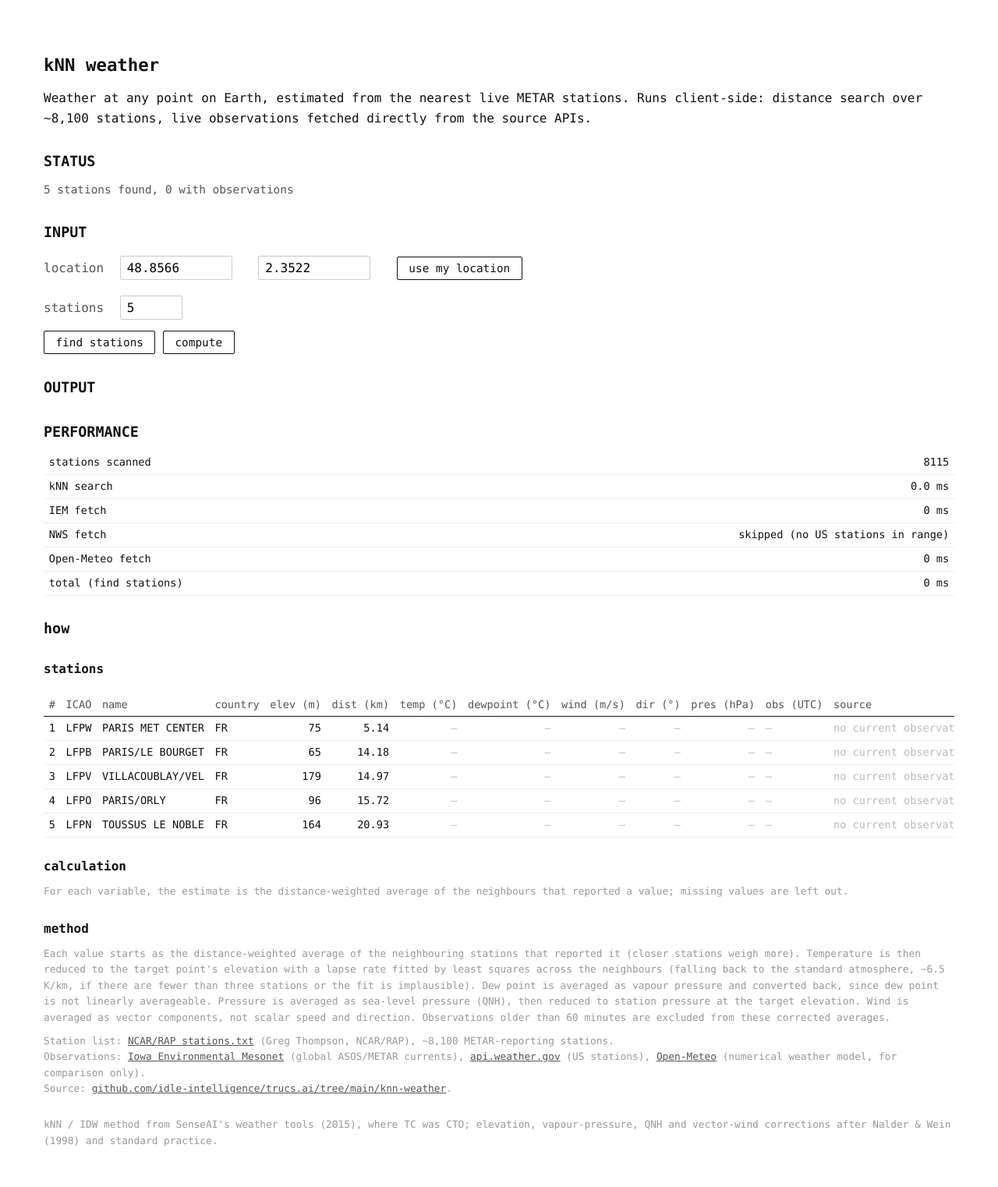
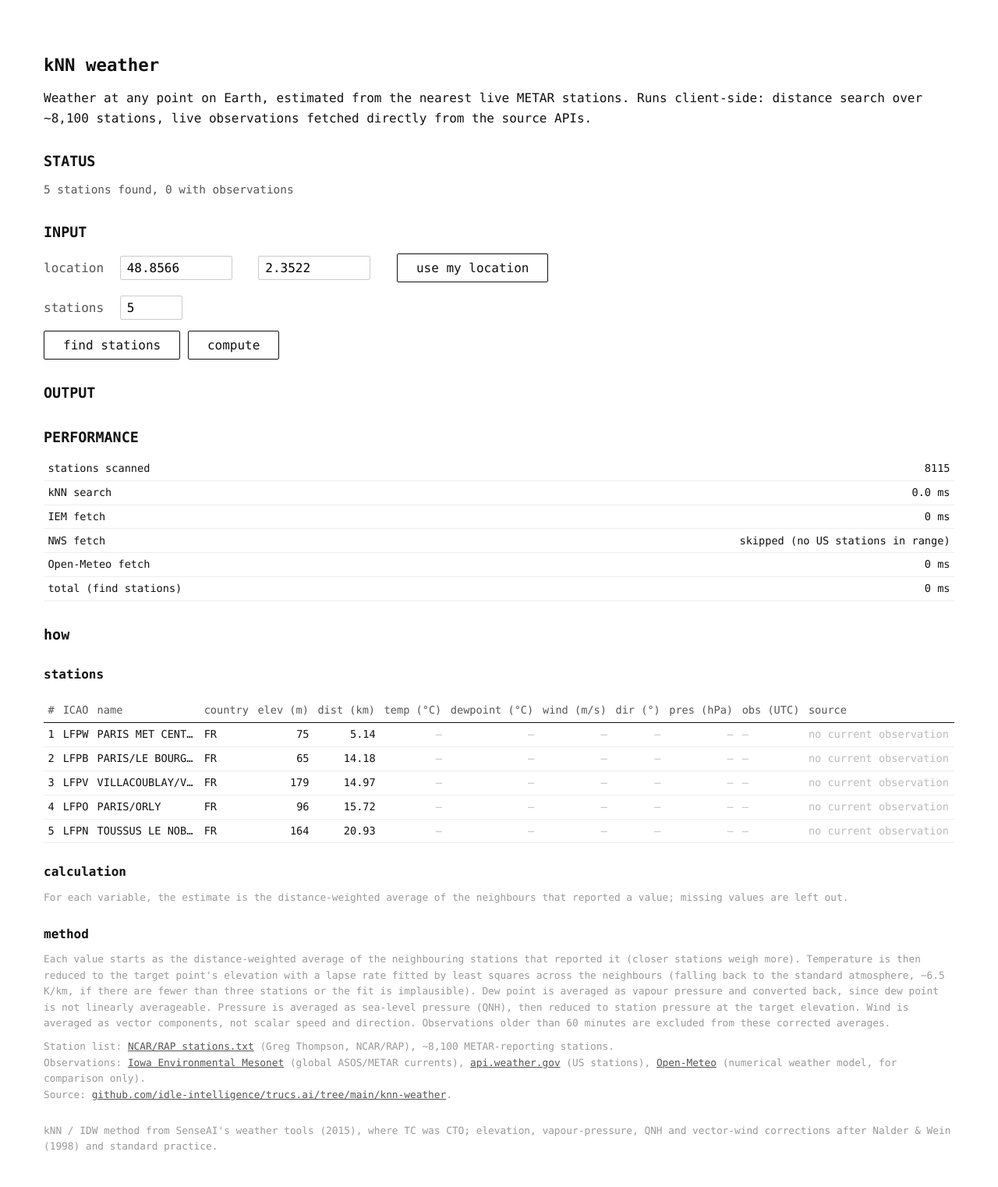
Before and after one commit to idle-intelligence/trucs.ai, a Jekyll site: the page knn-weather/index.html, which Jekyll copies as it is, in a window 1280 px wide. Shown: the whole page at 78% size. Built offline with Jekyll 4.4.1, drawn with Linux system fonts in a browser that asks for light colours.

Commit message:
knn-weather: fix phone-width table overflow and button height
Reduce column padding, hide country/elev/source columns under 480px,
ellipsize station name, keep table scrolling inside its own box
instead of overflowing the page. Match location/find/compute buttons
to the family 37px button height.

```diff
--- a/knn-weather/index.html
+++ b/knn-weather/index.html
@@ -23,13 +23,24 @@
     }
     button:hover:not(:disabled) { background: #111; color: #fff; }
     button:disabled { opacity: 0.4; cursor: not-allowed; }
+    #geo-btn, #find-btn, #compute-btn {
+      font-size: 1rem; padding: 0.5em 1.5em;
+    }
     .input-row { margin: 0.5em 0; }
     #status-text { color: #555; font-size: 0.9rem; }
     table { border-collapse: collapse; width: 100%; margin-top: 0.75em; font-size: 0.85rem; }
-    th, td { text-align: left; padding: 0.3em 0.5em; border-bottom: 1px solid #eee; white-space: nowrap; }
+    th, td { text-align: left; padding: 0.3em 0.4em; border-bottom: 1px solid #eee; white-space: nowrap; }
     th { color: #555; font-weight: normal; border-bottom: 1px solid #111; }
     td.num { text-align: right; font-variant-numeric: tabular-nums; }
-    .table-wrap { overflow-x: auto; }
+    .table-wrap { overflow-x: auto; max-width: 100%; }
+    #results td:nth-child(3) {
+      max-width: 10em; overflow: hidden; text-overflow: ellipsis; white-space: nowrap;
+    }
+    @media (max-width: 480px) {
+      #results .col-country, #results .col-elev, #results .col-source { display: none; }
+      #results th, #results td { padding: 0.3em 0.3em; }
+      #results td:nth-child(3) { max-width: 6em; }
+    }
     .missing { color: #bbb; }
     #error { color: #b00; margin-top: 0.5em; }
     .panel-desc { color: #999; font-size: 0.8rem; }
@@ -108,8 +119,8 @@
             <th>#</th>
             <th>ICAO</th>
             <th>name</th>
-            <th>country</th>
-            <th class="num">elev (m)</th>
+            <th class="col-country">country</th>
+            <th class="num col-elev">elev (m)</th>
             <th class="num">dist (km)</th>
             <th class="num">temp (°C)</th>
             <th class="num">dewpoint (°C)</th>
@@ -117,7 +128,7 @@
             <th class="num">dir (°)</th>
             <th class="num">pres (hPa)</th>
             <th>obs (UTC)</th>
-            <th>source</th>
+            <th class="col-source">source</th>
           </tr>
         </thead>
         <tbody id="results-body"></tbody>
@@ -225,8 +236,8 @@
           <td>${i + 1}</td>
           <td>${s.icao}</td>
           <td>${s.name}</td>
-          <td>${s.country}</td>
-          <td class="num">${s.elev}</td>
+          <td class="col-country">${s.country}</td>
+          <td class="num col-elev">${s.elev}</td>
           <td class="num">${s.distance.toFixed(2)}</td>
           <td class="num">${fmtNum(o.tempC, 1)}</td>
           <td class="num">${fmtNum(o.dewpointC, 1)}</td>
@@ -234,7 +245,7 @@
           <td class="num">${fmtNum(o.windDirDeg, 0)}</td>
           <td class="num">${fmtNum(o.pressureHpa, 1)}</td>
           <td>${o.obsTime ? fmtTime(o.obsTime) : '<span class="missing">—</span>'}</td>
-          <td>${o.source ?? '<span class="missing">no current observation</span>'}</td>
+          <td class="col-source">${o.source ?? '<span class="missing">no current observation</span>'}</td>
         `;
         resultsBody.appendChild(tr);
       });
```
